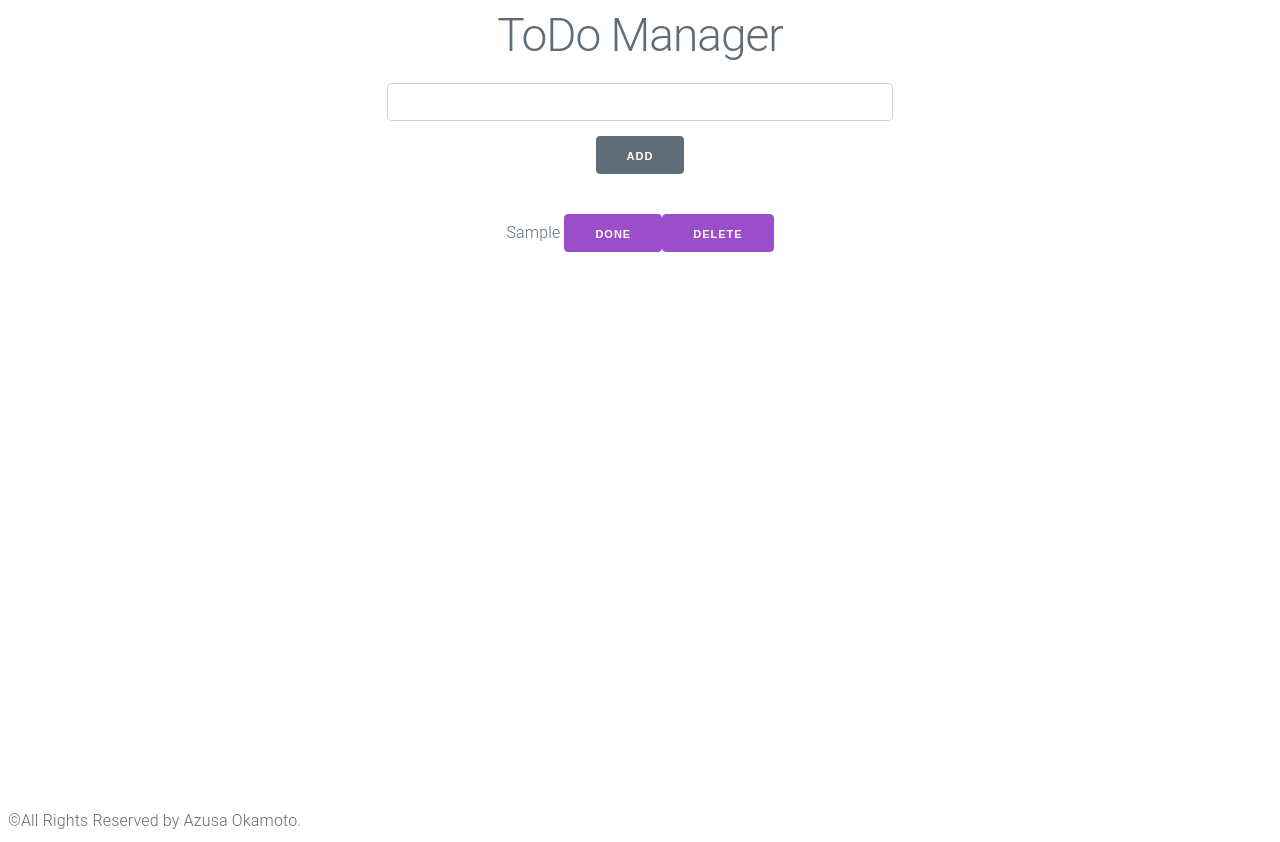
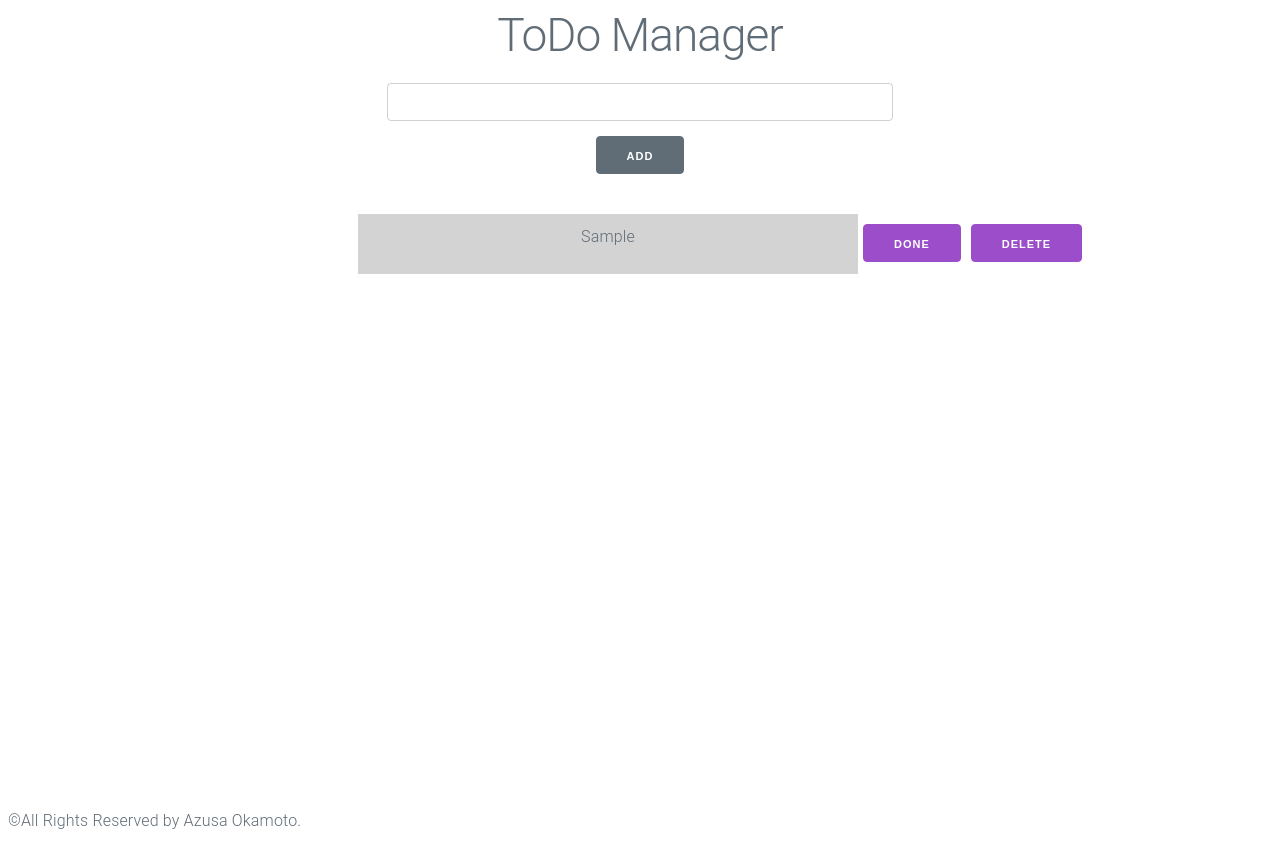
Before and after one commit to azufb/VueToDoAgain, a Vue app in the folder todoappagain/: page / in a window 1280 px wide. Both pictures are taken after typing "Sample" into the empty fields and a click on the input "ADD". Built offline with nearby package versions, Linux system fonts and the light colour scheme; the HTML template or start-up script is replaced by a standard one.

Commit message:
リストとボタンの配置を変更

```diff
--- a/todoappagain/src/App.vue
+++ b/todoappagain/src/App.vue
@@ -10,9 +10,9 @@
     <ul v-for="( task, index ) in tasks" :key="index">
       <li>
         {{ task.title }}
-        <input type="button" value="DONE" v-on:click="completeTask(task.title)" />
-        <input type="button" value="DELETE" v-on:click="deleteTask(task.title)" />
       </li>
+      <input class="compBtn" type="button" value="DONE" v-on:click="completeTask(task.title)" />
+      <input class="delBtn" type="button" value="DELETE" v-on:click="deleteTask(task.title)" />
     </ul>
   </div>
 </template>
@@ -68,8 +68,31 @@ export default {
   margin-bottom: 15px;
 }
 
+ul {
+  margin-left: 350px;
+  margin-right: 100px;
+  display: flex;
+}
+
 ul li {
+  margin-bottom: 0px;
+  padding-top: 10px;
+  padding-bottom: 10px;
+  height: 60px;
+  width: 500px;
   list-style: none;
+  background-color: #d3d3d3;
+  overflow: scroll;
+}
+
+.compBtn {
+  margin-top: 10px;
+  margin-left: 5px;
+}
+
+.delBtn {
+  margin-top: 10px;
+  margin-left: 10px;
 }
 
 footer {
```
